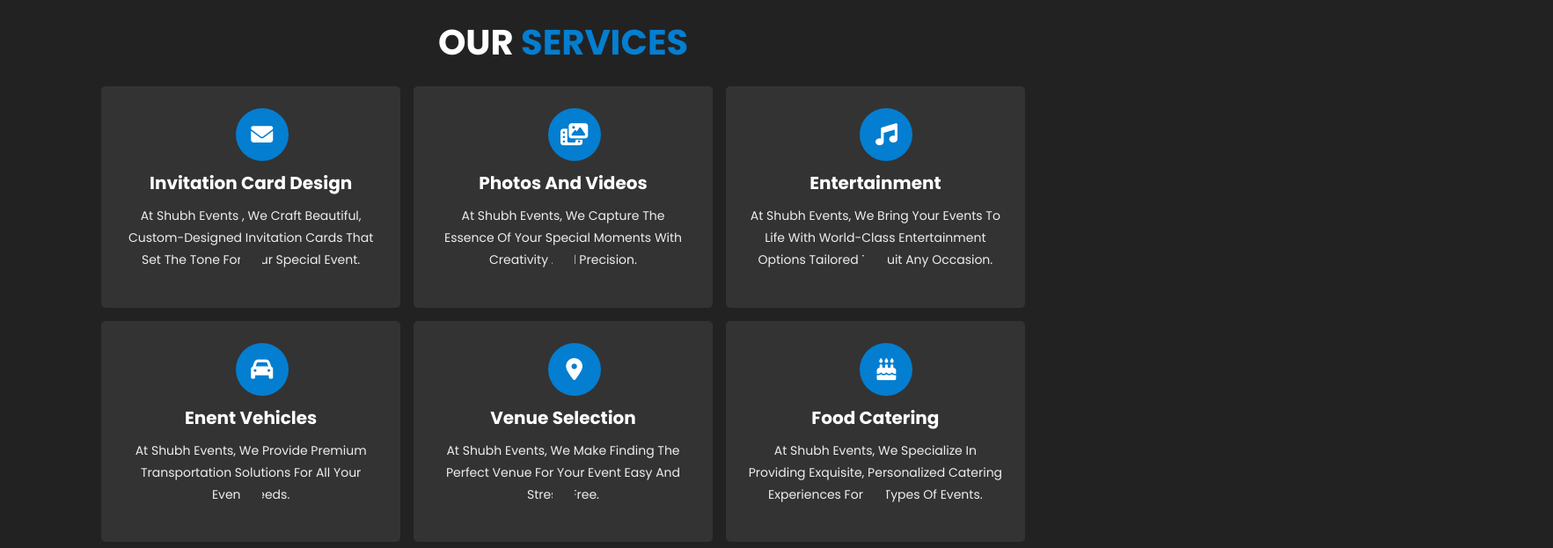
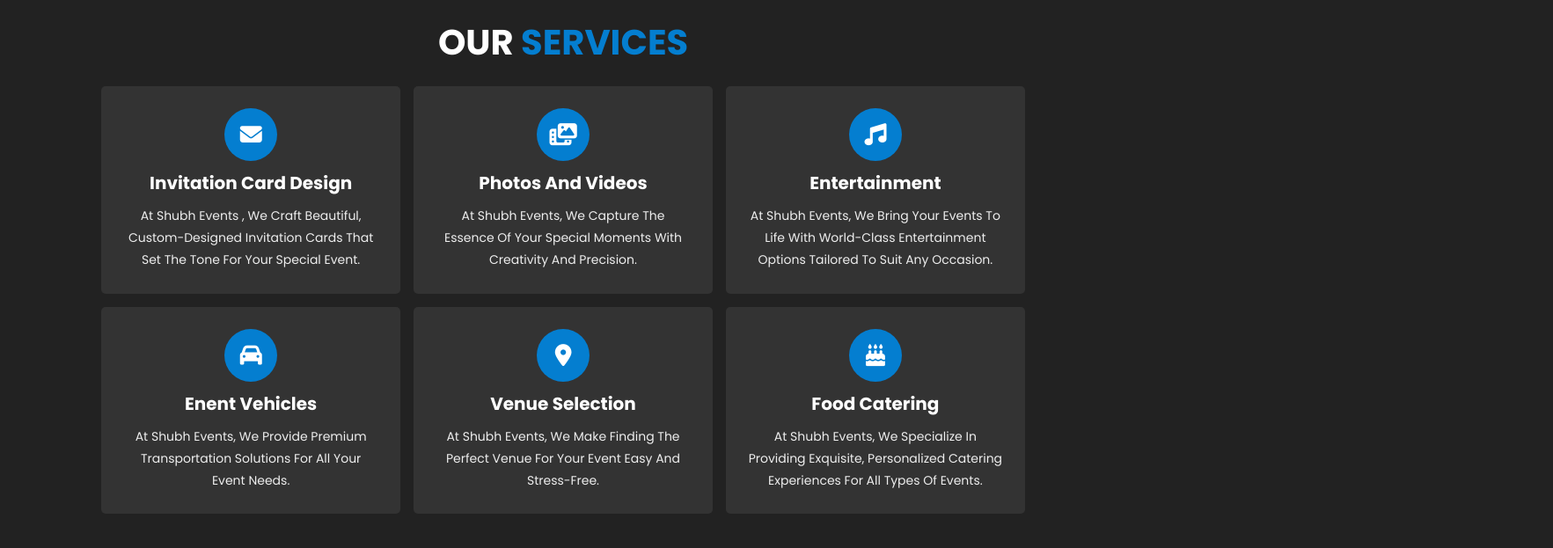
Before and after one commit to HarendraMani/Event-Management-Website, a plain HTML site: page index.html in a window 1280 px wide. Shown: the part 880-1503 px from the top of the page at 88% size, 1765 px wide, since content can reach past the window. Drawn offline with nearby package versions, Linux system fonts and the light colour scheme.

Commit message:
Initial commit

```diff
--- a/index.html
+++ b/index.html
@@ -86,7 +86,7 @@
 
     <div class="box-container">
       <div class="box">
-        <a href="Invitation.html" class="box">
+        <a href="Invitation.html">
           <i class="fas fa-envelope"></i>
           <h3>invitation card design</h3>
           <p>
@@ -97,7 +97,7 @@
       </div>
 
       <div class="box">
-        <a href="Photo&Video.html" class="box">
+        <a href="Photo&Video.html">
           <i class="fas fa-photo-video"></i>
           <h3>photos and videos</h3>
           <p>
@@ -107,7 +107,7 @@
       </div>
 
       <div class="box">
-        <a href="Music.html" class="box">
+        <a href="Music.html">
           <i class="fas fa-music"></i>
           <h3>entertainment</h3>
           <p>
@@ -118,7 +118,7 @@
       </div>
 
       <div class="box">
-        <a href="EnentVehicles.html" class="box">
+        <a href="EnentVehicles.html">
           <i class="fas fa-car"></i>
           <h3>enent vehicles</h3>
           <p>
@@ -128,7 +128,7 @@
       </div>
 
       <div class="box">
-        <a href="Venue.html" class="box">
+        <a href="Venue.html">
           <i class="fas fa-map-marker-alt"></i>
           <h3>venue selection</h3>
           <p>
@@ -138,7 +138,7 @@
       </div>
 
       <div class="box">
-        <a href="Foodcatering.html" class="box">
+        <a href="Foodcatering.html">
           <i class="fas fa-birthday-cake"></i>
           <h3>food catering</h3>
           <p>
```
